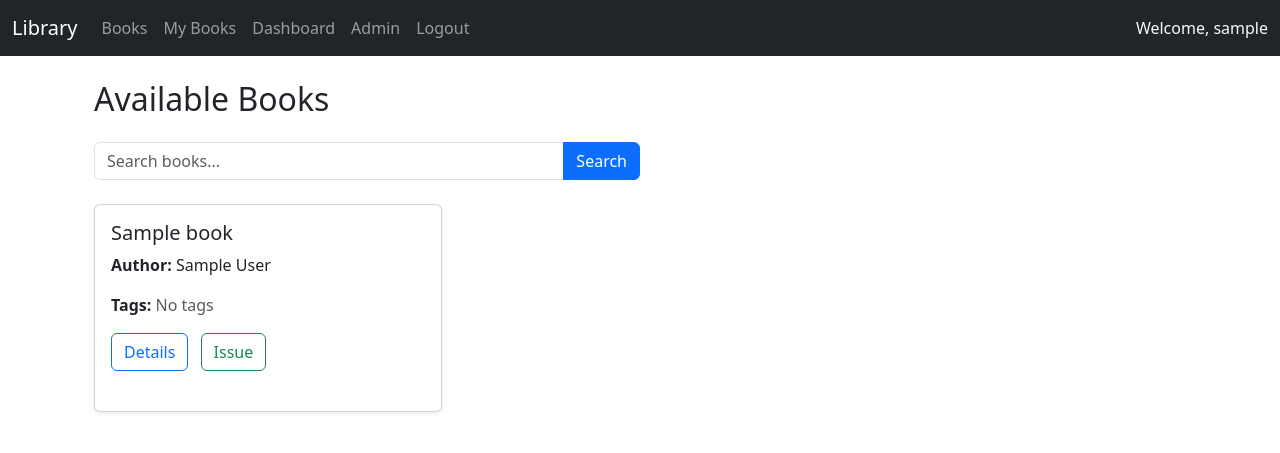
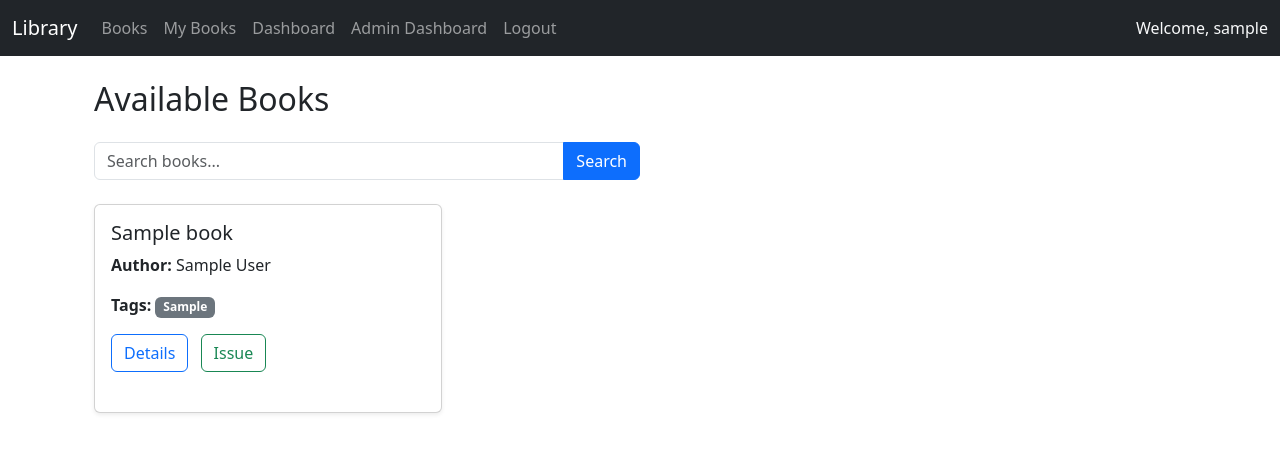
Before and after one commit to jksonar/library_mgmt, a Django app: page /books/ in a window 1280 px wide. Shown: the top 453 px of the page. Run offline with Django 5.2, Linux system fonts and the light colour scheme; a user stored in the database is signed in; tables that the repository leaves empty hold one stand-in row (values such as "Sample post").

Commit message:
tags error resolved

```diff
--- a/library/models.py
+++ b/library/models.py
@@ -15,6 +15,9 @@ class Book(models.Model):
     category = models.ForeignKey(Category, on_delete=models.CASCADE)
     isbn = models.CharField(max_length=13, unique=True)
     quantity = models.PositiveIntegerField()
+    tags = models.CharField(max_length=255, blank=True)
+    def tag_list(self):
+        return [tag.strip() for tag in self.tags.split(',') if tag.strip()]
 
     def __str__(self):
         return self.title
--- a/templates/base.html
+++ b/templates/base.html
@@ -20,7 +20,7 @@
                         <li class="nav-item"><a class="nav-link" href="{% url 'my_books' %}">My Books</a></li>
                         <li class="nav-item"><a class="nav-link" href="{% url 'dashboard' %}">Dashboard</a></li>
                         {% if user.is_staff %}
-                            <li class="nav-item"><a class="nav-link" href="{% url 'admin_dashboard' %}">Admin</a></li>
+                            <li class="nav-item"><a class="nav-link" href="{% url 'admin_dashboard' %}">Admin Dashboard</a></li>
                         {% endif %}
                         <li class="nav-item"><a class="nav-link" href="{% url 'logout' %}">Logout</a></li>
                     {% else %}
@@ -39,7 +39,7 @@
         {% block content %}
         {% endblock %}
     </div>
-
+    <script src="https://cdn.jsdelivr.net/npm/chart.js"></script>
     <script src="https://cdn.jsdelivr.net/npm/bootstrap@5.3.0/dist/js/bootstrap.bundle.min.js"></script>
 </body>
 </html>
--- a/templates/library/admin_dashboard.html
+++ b/templates/library/admin_dashboard.html
@@ -1,4 +1,4 @@
-{% extends 'library/base.html' %}
+{% extends 'base.html' %}
 
 {% block title %}Admin Dashboard{% endblock %}
 
@@ -127,8 +127,4 @@
         {% endfor %}
     </tbody>
 </table>
-
-
-<a href="{% url 'admin:index' %}" class="btn btn-primary">Go to Django Admin</a>
-<a href="{% url 'book_list' %}" class="btn btn-secondary">Go to Site</a>
 {% endblock %}
--- a/templates/library/book_list.html
+++ b/templates/library/book_list.html
@@ -19,11 +19,13 @@
                             <h5 class="card-title">{{ book.title }}</h5>
                             <p class="card-text"><strong>Author:</strong> {{ book.author }}</p>
                             <p class="card-text"><strong>Tags:</strong>
-                                {% for tag in book.tags.all %}
-                                    <span class="badge bg-secondary">{{ tag.name }}</span>
-                                {% empty %}
+                                {% if book.tag_list %}
+                                    {% for tag in book.tag_list %}
+                                        <span class="badge bg-secondary">{{ tag }}</span>
+                                    {% endfor %}
+                                {% else %}
                                     <span class="text-muted">No tags</span>
-                                {% endfor %}
+                                {% endif %}
                             </p>
                             <a href="{% url 'book_detail' book.id %}" class="btn btn-outline-primary me-2">Details</a>
                             {% if user.is_authenticated %}
```
Also changed, not shown: library/admin.py (+7 -1 lines), templates/library/base.html (deleted, +0 -14 lines), library/migrations/0002_book_tags_alter_issue_return_date.py (added).
